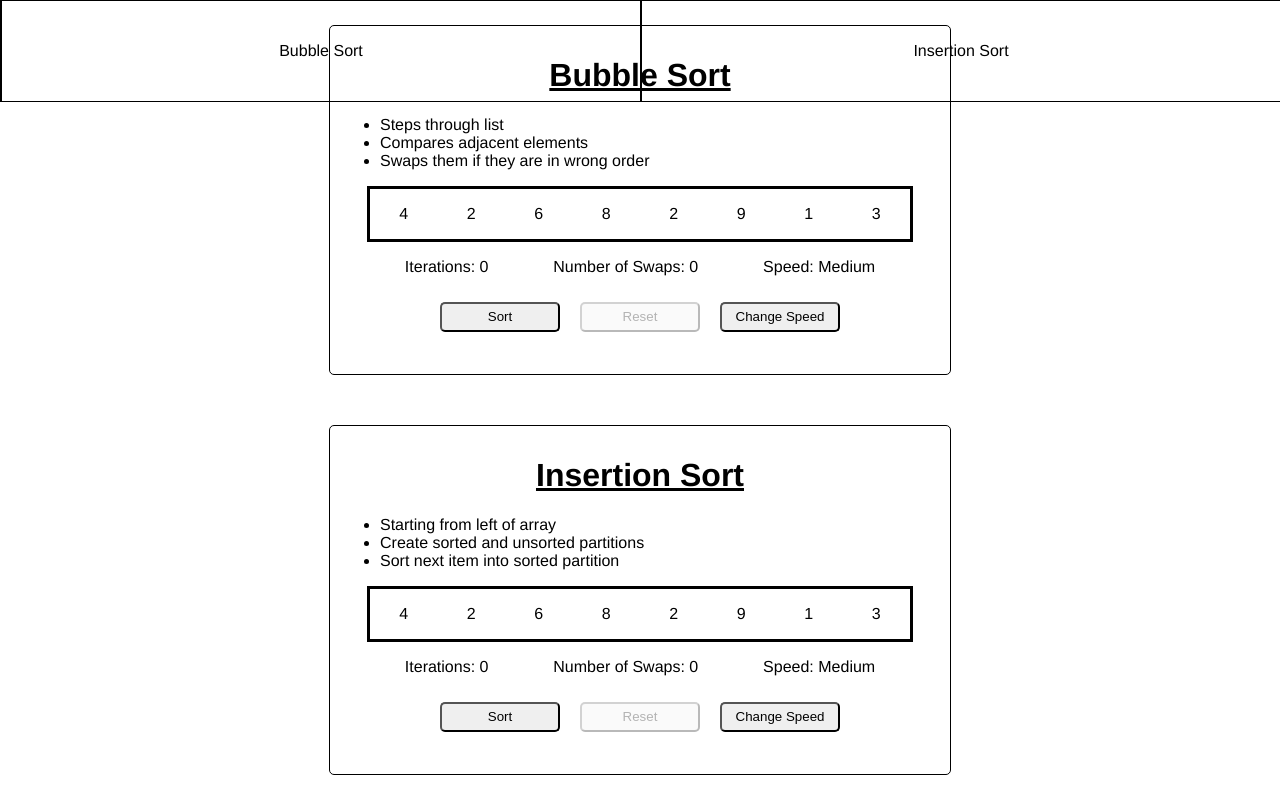
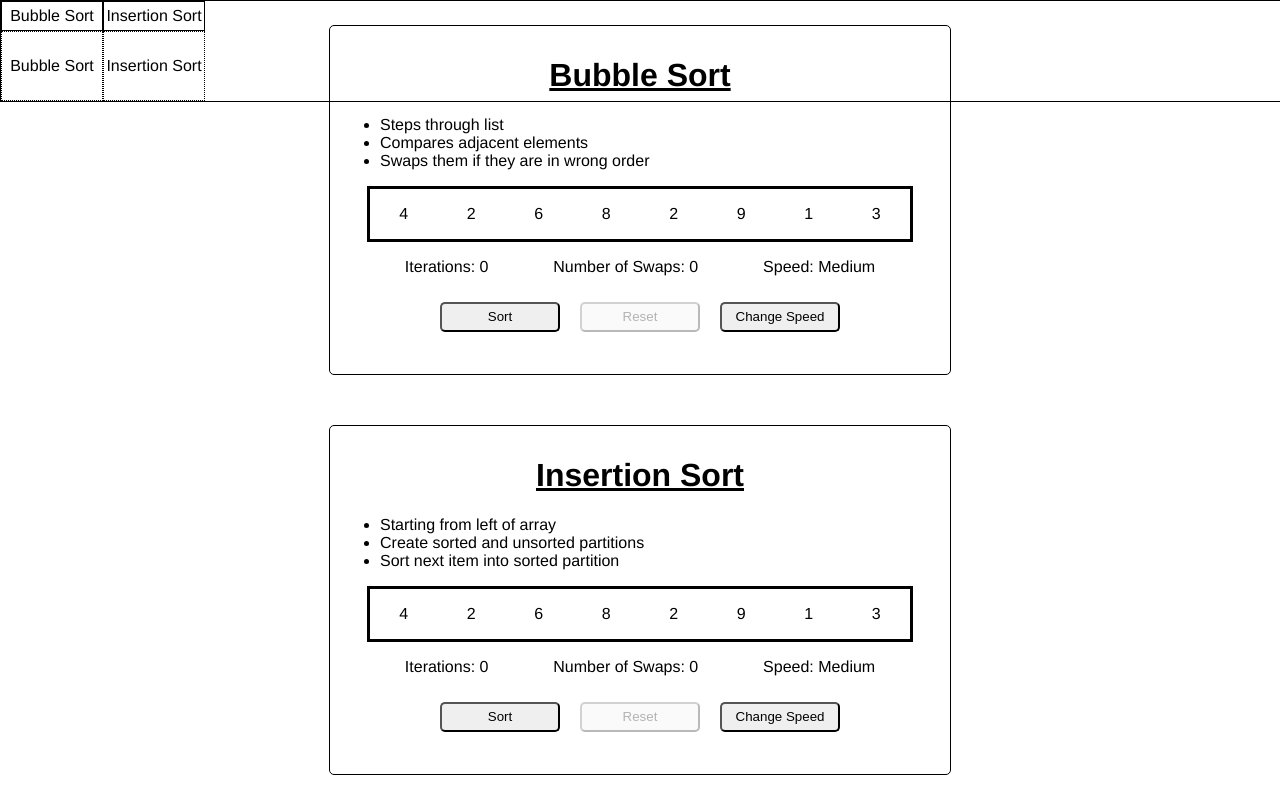
Before and after one commit to pcon92/Vue-Sorting-Page, a Vue app: page / in a window 1280 px wide. Built offline with nearby package versions, Linux system fonts and the light colour scheme; a web font is replaced by a local one.

Commit message:
basic design for header

```diff
--- a/src/components/SortingHeader.vue
+++ b/src/components/SortingHeader.vue
@@ -1,7 +1,14 @@
 <template>
 	<div id="outer-container">
-		<div v-for="(card, index) in cards" class="card-div" :key="index">
-			{{ card.name }} Sort
+		<div id="all-cards">
+			<li v-for="(card, index) in cards" class="card-div unselected" :key="index">
+				{{ card.name }} Sort
+			</li>
+		</div>
+		<div id="selected-cards">
+			<li v-for="(card, index) in cards" class="card-div selected" :key="index">
+				{{ card.name }} Sort
+			</li>
 		</div>
 	</div>
 </template>
@@ -27,15 +34,32 @@ export default {
 	top: 0;
 	left: 0;
 	display: flex;
+	flex: 1;
+	flex-direction: column;
 	justify-content: center;
 	align-items: center;
 }
+#all-cards {
+	flex: 0.3;
+	width: 100%;
+	display: flex;
+}
+#selected-cards {
+	flex: 0.7;
+	width: 100%;
+	display: flex;
+}
 .card-div {
 	border: 1px solid black;
-    flex: 1;
-    height: 100%;
-    display: flex;
-    justify-content: center;
-    align-items: center;
+	width: 100px;
+	display: flex;
+	justify-content: center;
+	align-items: center;
+}
+.unselected {
+	border: 1px solid black;
+}
+.selected {
+	border: 1px dotted black;
 }
 </style>
```
